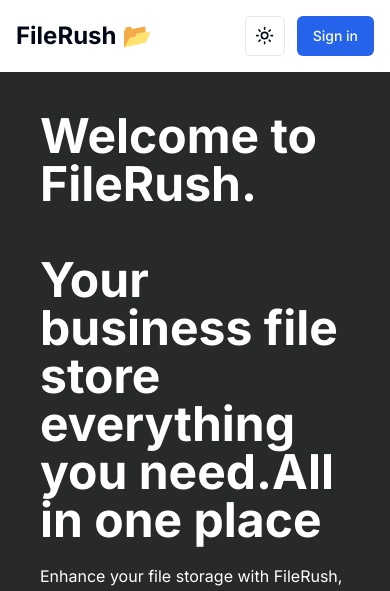
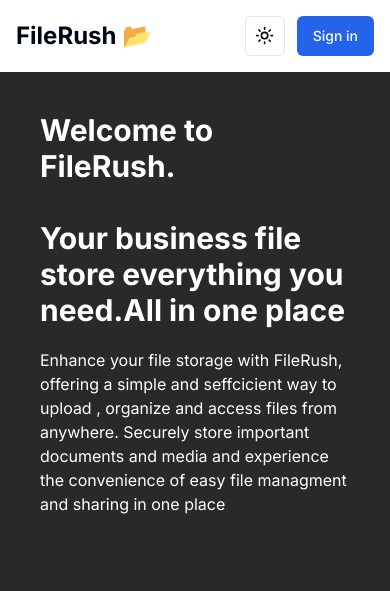
Before and after one commit to Usairam-s/filerush, a Next.js app: page / in a window 390 px wide. Shown: the top 591 px of the page. Built offline with nearby package versions, Linux system fonts and the light colour scheme; no server answers.

Commit message:
fix heading size

```diff
--- a/app/page.tsx
+++ b/app/page.tsx
@@ -7,7 +7,7 @@
     <main>
       <div className="flex flex-col lg:flex-row items-center bg-[#1E1919] dark:bg-slate-800">
         <div className=" p-10 flex flex-col bg-[#282929] dark:bg-slate-800 text-white space-y-5">
-          <h1 className="text-5xl font-bold">
+          <h1 className="sm:text-5xl text-3xl font-bold">
             Welcome to FileRush. <br /> <br />
             Your business file store everything you need.All in one place
           </h1>
```
